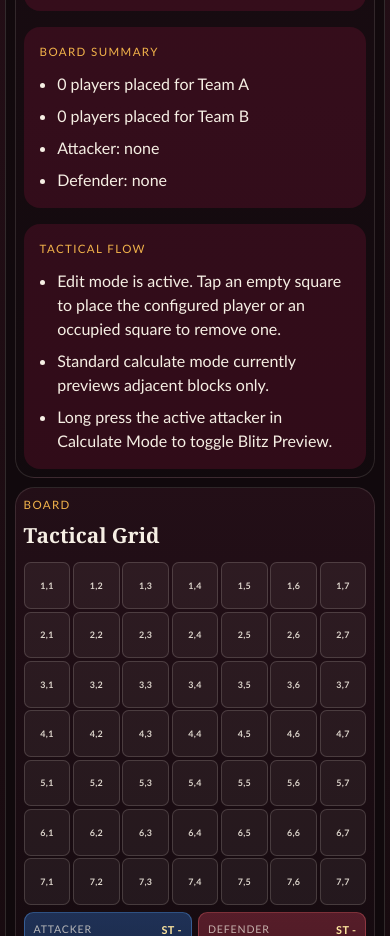
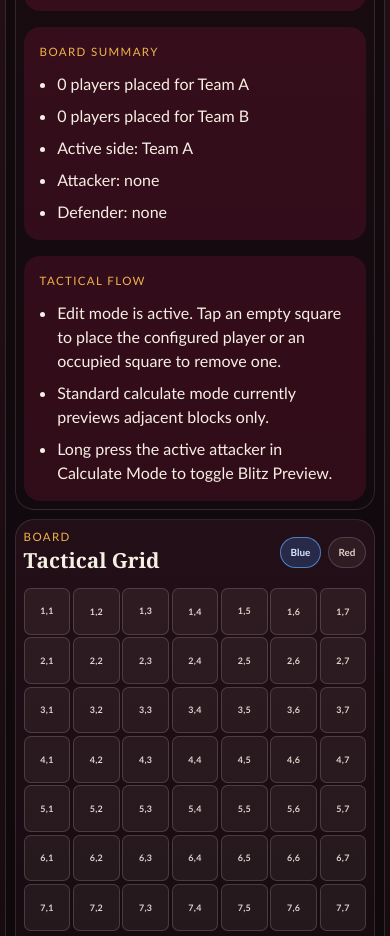
Before and after one commit to safeathomeapp/bloodbowltoolkit, a React (Vite) app: page / in a window 390 px wide. Shown: the part 2100-3036 px from the top of the page. Built offline with nearby package versions, Linux system fonts and the light colour scheme.

Commit message:
feat: add active team toggle

```diff
--- a/src/tools/block-dice/components/BlockDiceCalculator.module.css
+++ b/src/tools/block-dice/components/BlockDiceCalculator.module.css
@@ -18,6 +18,13 @@
 .sectionHeading {
   display: grid;
   gap: 0.4rem;
+}
+
+.titleRow {
+  display: flex;
+  align-items: flex-start;
+  justify-content: space-between;
+  gap: 0.9rem;
 }
 
 .eyebrow {
@@ -49,6 +56,32 @@
   display: flex;
   flex-wrap: wrap;
   gap: 0.65rem;
+}
+
+.teamToggleRow {
+  display: inline-flex;
+  gap: 0.4rem;
+}
+
+.teamToggle {
+  border: 1px solid rgba(246, 239, 228, 0.18);
+  border-radius: 999px;
+  padding: 0.55rem 0.8rem;
+  background: rgba(246, 239, 228, 0.06);
+  color: rgba(246, 239, 228, 0.86);
+  font-weight: 800;
+}
+
+.teamToggleAActive {
+  background: rgba(63, 140, 255, 0.22);
+  border-color: rgba(96, 169, 255, 0.68);
+  color: #d8e9ff;
+}
+
+.teamToggleBActive {
+  background: rgba(223, 72, 89, 0.22);
+  border-color: rgba(248, 108, 115, 0.68);
+  color: #ffd7db;
 }
 
 .toggle,
@@ -616,6 +649,37 @@
   gap: 0.85rem;
 }
 
+.whyRoleRow {
+  margin-top: 0.9rem;
+  display: flex;
+  flex-wrap: wrap;
+  gap: 0.55rem;
+}
+
+.whyRoleChip {
+  display: inline-flex;
+  align-items: center;
+  justify-content: center;
+  padding: 0.35rem 0.7rem;
+  border-radius: 999px;
+  font-size: 0.72rem;
+  font-weight: 900;
+  letter-spacing: 0.05em;
+  border: 1px solid transparent;
+}
+
+.whyRoleTeamA {
+  background: rgba(63, 140, 255, 0.2);
+  border-color: rgba(96, 169, 255, 0.68);
+  color: #d8e9ff;
+}
+
+.whyRoleTeamB {
+  background: rgba(223, 72, 89, 0.2);
+  border-color: rgba(248, 108, 115, 0.68);
+  color: #ffd7db;
+}
+
 .explanationCard {
   padding: 1rem;
   border-radius: 1rem;
@@ -703,6 +767,15 @@
     font-size: 1.3rem;
   }
 
+  .titleRow {
+    align-items: center;
+  }
+
+  .teamToggle {
+    padding: 0.42rem 0.62rem;
+    font-size: 0.62rem;
+  }
+
   .playerCardGrid {
     gap: 0.4rem;
   }
--- a/src/tools/block-dice/components/BlockDiceCalculator.tsx
+++ b/src/tools/block-dice/components/BlockDiceCalculator.tsx
@@ -43,6 +43,7 @@ interface PersistedCalculatorState {
   playerProfiles: PlayerProfile[]
   boardState: BoardState
   nextNumbers: Record<TeamSide, number>
+  activeTeam: TeamSide
   appMode: AppMode
   previewMode: PreviewMode
   invalidatedBlitzCandidates: Record<string, string[]>
@@ -91,6 +92,17 @@ function getProfileLabel(player: PlacedPlayer, profiles: PlayerProfile[]) {
   return profile?.name ?? player.id
 }
 
+function getProfileTokenNumber(player: PlacedPlayer, profiles: PlayerProfile[]) {
+  const profile = profiles.find((entry) => entry.id === player.profileId)
+
+  if (typeof profile?.number === 'number') {
+    return String(profile.number)
+  }
+
+  const numericId = (profile?.name ?? player.id).match(/(\d+)$/)?.[1]
+  return numericId ?? player.id
+}
+
 function getProfileStrength(player: PlacedPlayer, profiles: PlayerProfile[]) {
   const profile = profiles.find((entry) => entry.id === player.profileId)
   return profile?.strength ?? 0
@@ -129,6 +141,17 @@ export function BlockDiceCalculator() {
   const [nextNumbers, setNextNumbers] = useState<Record<TeamSide, number>>(
     persistedState?.nextNumbers ?? { A: 1, B: 1 },
   )
+  const [activeTeam, setActiveTeam] = useState<TeamSide>(() => {
+    if (persistedState?.activeTeam) {
+      return persistedState.activeTeam
+    }
+
+    const persistedBlocker = persistedState?.boardState.blockerId
+      ? persistedState.boardState.placedPlayers.find((player) => player.id === persistedState.boardState.blockerId) ?? null
+      : null
+
+    return persistedBlocker?.teamSide ?? 'A'
+  })
   const [appMode, setAppMode] = useState<AppMode>(persistedState?.appMode ?? 'EDIT')
   const [previewMode, setPreviewMode] = useState<PreviewMode>(persistedState?.previewMode ?? 'STANDARD')
   const [invalidatedBlitzCandidates, setInvalidatedBlitzCandidates] = useState<Record<string, string[]>>(
@@ -154,6 +177,7 @@ export function BlockDiceCalculator() {
       playerProfiles,
       boardState,
       nextNumbers,
+      activeTeam,
       appMode,
       previewMode,
       invalidatedBlitzCandidates,
@@ -163,6 +187,7 @@ export function BlockDiceCalculator() {
     window.localStorage.setItem(STORAGE_KEY, JSON.stringify(payload))
   }, [
     appMode,
+    activeTeam,
     boardState,
     draft,
     invalidatedBlitzCandidates,
@@ -301,11 +326,50 @@ export function BlockDiceCalculator() {
     )
   }
 
+  const setActiveTeamSelection = (nextTeam: TeamSide) => {
+    setActiveTeam(nextTeam)
+    setSelectedBlitzCandidateKey(null)
+    setIsWhyPanelOpen(false)
+
+    setBoardState((currentState) => {
+      const currentAttacker =
+        currentState.placedPlayers.find((entry) => entry.id === currentState.blockerId) ?? null
+      const currentDefender =
+        currentState.placedPlayers.find((entry) => entry.id === currentState.targetId) ?? null
+
+      if (currentAttacker?.teamSide === nextTeam) {
+        return {
+          ...currentState,
+          targetId: currentDefender?.teamSide === nextTeam ? null : currentState.targetId,
+        }
+      }
+
+      if (
+        currentAttacker &&
+        currentDefender &&
+        currentDefender.teamSide === nextTeam &&
+        currentAttacker.teamSide !== nextTeam
+      ) {
+        return {
+          ...currentState,
+          blockerId: currentDefender.id,
+          targetId: currentAttacker.id,
+        }
+      }
+
+      return {
+        ...currentState,
+        blockerId: null,
+        targetId: null,
+      }
+    })
+  }
+
   const selectPlayer = (player: PlacedPlayer) => {
     setBoardState((currentState) => {
       const currentBlocker = currentState.placedPlayers.find((entry) => entry.id === currentState.blockerId)
 
-      if (player.id === currentState.targetId) {
+      if (player.teamSide === activeTeam) {
         return {
           ...currentState,
           blockerId: player.id,
@@ -313,12 +377,8 @@ export function BlockDiceCalculator() {
         }
       }
 
-      if (player.teamSide === currentBlocker?.teamSide || !currentBlocker) {
-        return {
-          ...currentState,
-          blockerId: player.id,
-          targetId: null,
-        }
+      if (!currentBlocker || currentBlocker.teamSide !== activeTeam) {
+        return currentState
       }
 
       const previewIsAdjacent = isAdjacent(currentBlocker.position, player.position)
@@ -399,6 +459,7 @@ export function BlockDiceCalculator() {
 
   const teamACount = boardState.placedPlayers.filter((player) => player.teamSide === 'A').length
   const teamBCount = boardState.placedPlayers.filter((player) => player.teamSide === 'B').length
+  const defendingTeam: TeamSide = activeTeam === 'A' ? 'B' : 'A'
   const blocker = boardState.placedPlayers.find((player) => player.id === boardState.blockerId) ?? null
   const target = boardState.placedPlayers.find((player) => player.id === boardState.targetId) ?? null
   const invalidationSetKey = blocker && target ? `${blocker.id}:${target.id}` : null
@@ -440,6 +501,8 @@ export function BlockDiceCalculator() {
       : null
   const blockerLabel = blocker ? getProfileLabel(blocker, playerProfiles) : 'none'
   const targetLabel = target ? getProfileLabel(target, playerProfiles) : 'none'
+  const blockerNumberLabel = blocker ? getProfileTokenNumber(blocker, playerProfiles) : 'none'
+  const targetNumberLabel = target ? getProfileTokenNumber(target, playerProfiles) : 'none'
   const blockerProfile = getProfileForPlayer(blocker, playerProfiles)
   const targetProfile = getProfileForPlayer(target, playerProfiles)
   const blockerSkills = blockerProfile?.skills ?? []
@@ -461,14 +524,14 @@ export function BlockDiceCalculator() {
     appMode === 'EDIT'
       ? 'Edit mode is active. Tap an empty square to place the configured player or an occupied square to remove one.'
       : !blocker
-        ? 'Calculate mode is active. Tap any player to choose the active attacker.'
+        ? `Calculate mode is active. Team ${activeTeam} is the attacker. Tap one of that team's players to choose the active attacker.`
         : !target
           ? previewMode === 'STANDARD'
             ? 'Adjacent opposing players now show dice overlays. Tap one of those defenders to inspect the detailed result.'
             : 'Blitz Preview is active. Potential block dice show on opposing players without checking movement legality.'
           : previewMode === 'STANDARD'
-            ? 'Preview defender selected. Tap that defender again to make them the attacker, tap another adjacent opposing player to switch the preview, or tap a friendly player to change attacker.'
-            : 'Blitz defender selected. Tap that defender again to make them the attacker, tap a candidate square to inspect it, long press it for Why, or use the result action to mark it unreachable.'
+            ? 'Preview defender selected. Tap another adjacent opposing player to switch the preview, or tap a friendly player to change attacker.'
+            : 'Blitz defender selected. Tap a candidate square to inspect it, long press it for Why, or use the result action to mark it unreachable.'
   const calculation =
     previewMode === 'BLITZ' && target
       ? selectedCandidate?.calculation ?? candidateResult?.preferredCandidate?.calculation ?? activePreview?.calculation ?? null
@@ -657,7 +720,7 @@ export function BlockDiceCalculator() {
           <div className={styles.summaryCard}>
             <p className={styles.eyebrow}>Calculate Mode</p>
             <ul className={styles.summaryList}>
-              <li>Tap one player to make them the active attacker.</li>
+              <li>Only Team {activeTeam} can be selected as the active attacker.</li>
               <li>
                 {previewMode === 'STANDARD'
                   ? 'Adjacent opposing players show inline dice overlays automatically.'
@@ -727,6 +790,7 @@ export function BlockDiceCalculator() {
           <ul className={styles.summaryList}>
             <li>{teamACount} players placed for Team A</li>
             <li>{teamBCount} players placed for Team B</li>
+            <li>Active side: Team {activeTeam}</li>
             <li>Attacker: {blockerLabel}</li>
             <li>Defender: {targetLabel}</li>
           </ul>
@@ -748,10 +812,31 @@ export function BlockDiceCalculator() {
 
       <section className={styles.boardPanel} aria-labelledby="board-title">
         <div className={styles.sectionHeading}>
-          <p className={styles.eyebrow}>Board</p>
-          <h3 id="board-title" className={styles.title}>
-            Tactical Grid
-          </h3>
+          <div className={styles.titleRow}>
+            <div>
+              <p className={styles.eyebrow}>Board</p>
+              <h3 id="board-title" className={styles.title}>
+                Tactical Grid
+              </h3>
+            </div>
+            <div className={styles.teamToggleRow} aria-label="Active team toggle">
+              {(['A', 'B'] as TeamSide[]).map((teamSide) => (
+                <button
+                  key={teamSide}
+                  type="button"
+                  className={
+                    activeTeam === teamSide
+                      ? `${styles.teamToggle} ${teamSide === 'A' ? styles.teamToggleAActive : styles.teamToggleBActive}`
+                      : styles.teamToggle
+                  }
+                  onClick={() => setActiveTeamSelection(teamSide)}
+                  aria-pressed={activeTeam === teamSide}
+                >
+                  {teamSide === 'A' ? 'Blue' : 'Red'}
+                </button>
+              ))}
+            </div>
+          </div>
         </div>
 
         <div className={styles.boardWorkspace}>
@@ -825,7 +910,7 @@ export function BlockDiceCalculator() {
                     {player ? (
                       <span className={tokenClassName}>
                         <strong className={showCalculateAnnotations ? styles.tokenNameCompact : styles.tokenName}>
-                          {getProfileLabel(player, playerProfiles)}
+                          {getProfileTokenNumber(player, playerProfiles)}
                         </strong>
                         {showEditTokenMeta ? <span className={styles.tokenMeta}>ST {getProfileStrength(player, playerProfiles)}</span> : null}
                         {showEditTokenMeta ? (
@@ -864,13 +949,13 @@ export function BlockDiceCalculator() {
           <div className={styles.playerCardGrid} aria-label="Selected player cards">
           <article
             className={`${styles.playerCard} ${
-              (blocker?.teamSide ?? 'A') === 'A' ? styles.playerCardTeamA : styles.playerCardTeamB
+              activeTeam === 'A' ? styles.playerCardTeamA : styles.playerCardTeamB
             }`}
           >
             <div className={styles.playerCardHeader}>
               <div className={styles.playerCardHeading}>
                 <p className={styles.playerCardLabel}>Attacker</p>
-                <p className={styles.playerCardName}>{blockerLabel !== 'none' ? blockerLabel : 'No attacker selected'}</p>
+                <p className={styles.playerCardName}>{blockerNumberLabel !== 'none' ? blockerNumberLabel : 'No attacker selected'}</p>
               </div>
               <p className={styles.playerCardStrength}>
                 {attackerCardStrength !== null ? `ST ${attackerCardStrength}` : 'ST -'}
@@ -906,13 +991,13 @@ export function BlockDiceCalculator() {
 
           <article
             className={`${styles.playerCard} ${
-              (target?.teamSide ?? 'B') === 'A' ? styles.playerCardTeamA : styles.playerCardTeamB
+              defendingTeam === 'A' ? styles.playerCardTeamA : styles.playerCardTeamB
             }`}
           >
             <div className={styles.playerCardHeader}>
               <div className={styles.playerCardHeading}>
                 <p className={styles.playerCardLabel}>Defender</p>
-                <p className={styles.playerCardName}>{targetLabel !== 'none' ? targetLabel : 'No defender selected'}</p>
+                <p className={styles.playerCardName}>{targetNumberLabel !== 'none' ? targetNumberLabel : 'No defender selected'}</p>
               </div>
               <p className={styles.playerCardStrength}>
                 {defenderCardStrength !== null ? `ST ${defenderCardStrength}` : 'ST -'}
@@ -1067,6 +1152,23 @@ export function BlockDiceCalculator() {
               </button>
             </div>
 
+            <div className={styles.whyRoleRow} aria-label="Attacker and defender summary">
+              <span
+                className={`${styles.whyRoleChip} ${
+                  calculation.blocker.teamSide === 'A' ? styles.whyRoleTeamA : styles.whyRoleTeamB
+                }`}
+              >
+                A {blockerNumberLabel !== 'none' ? blockerNumberLabel : calculation.blocker.label}
+              </span>
+              <span
+                className={`${styles.whyRoleChip} ${
+                  calculation.target.teamSide === 'A' ? styles.whyRoleTeamA : styles.whyRoleTeamB
+                }`}
+              >
+                D {targetNumberLabel !== 'none' ? targetNumberLabel : calculation.target.label}
+              </span>
+            </div>
+
             <div className={styles.explanationStack}>
               {calculation.explanation.map((section) => (
                 <div key={section.title} className={styles.explanationCard}>
```
Also changed, not shown: 2 other files (tests, documents, lock files or other folders).
